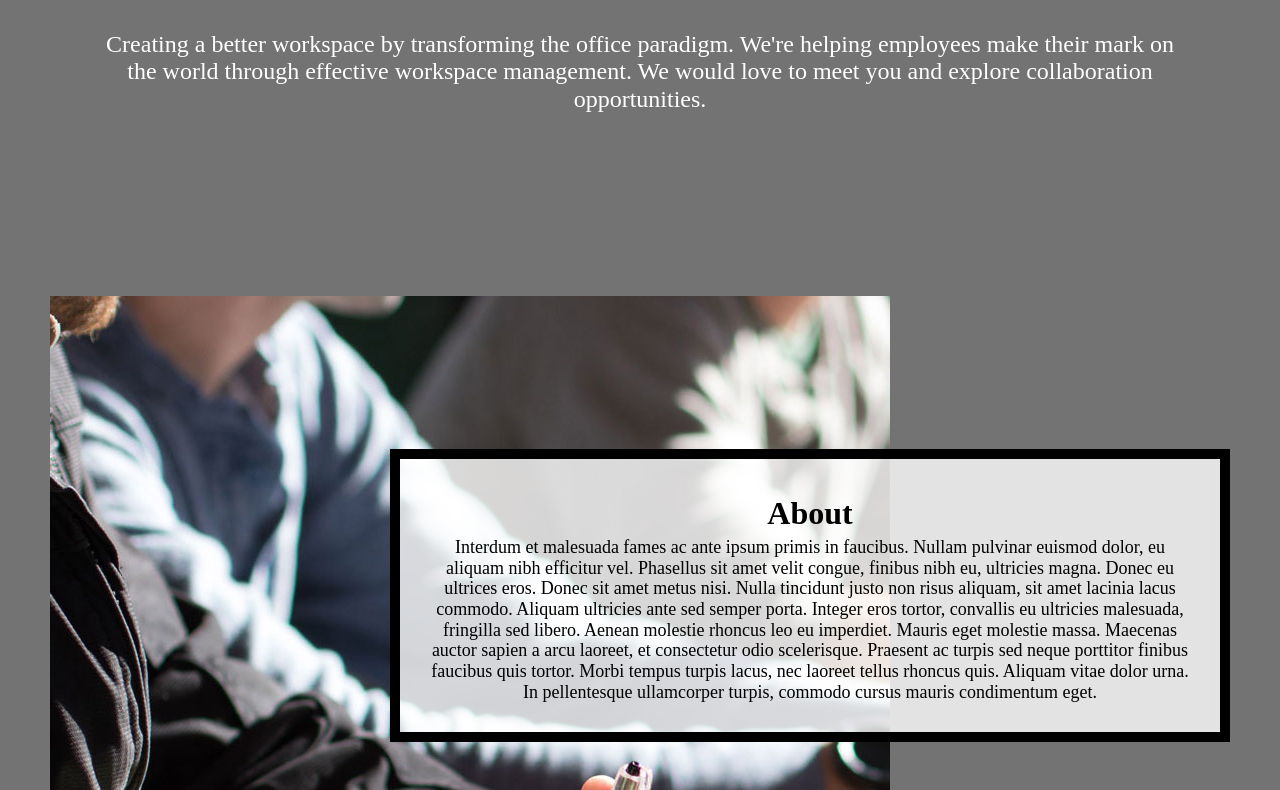
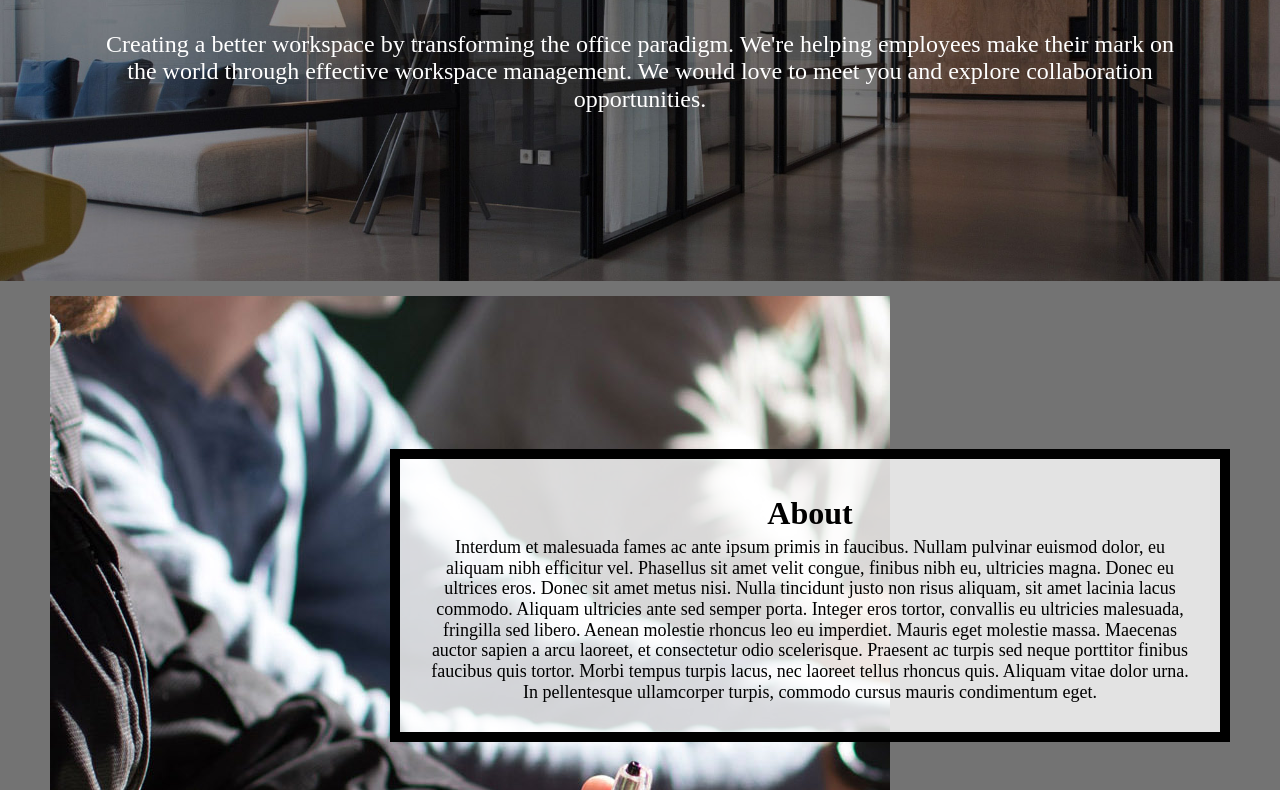
Before and after one commit to laurbel/339hw4-2022, a plain HTML site: page index.html in a window 1280 px wide. Shown: the part 250-1040 px from the top of the page. Drawn offline with Linux system fonts and the light colour scheme.

Commit message:
Update style.css

```diff
--- a/css/style.css
+++ b/css/style.css
@@ -142,7 +142,7 @@ div.skip a:focus{
 first div in the grid  and place it in the grid. */
 .container div:first-child{
   grid-column: span 3;
-  background-image: url('header.jpg');
+  background-image: url('/header.jpg');
   background-attachment: fixed;
   background-position: center;
   background-repeat: no-repeat;
```
